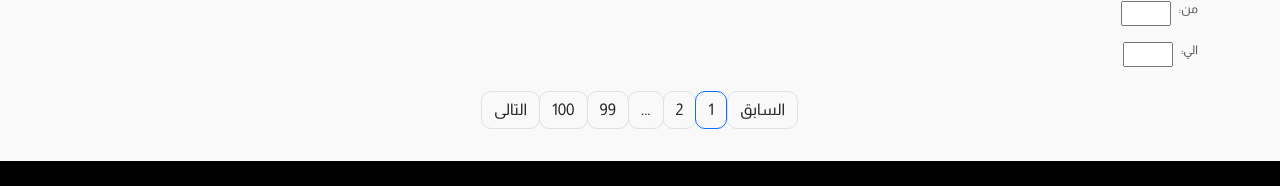
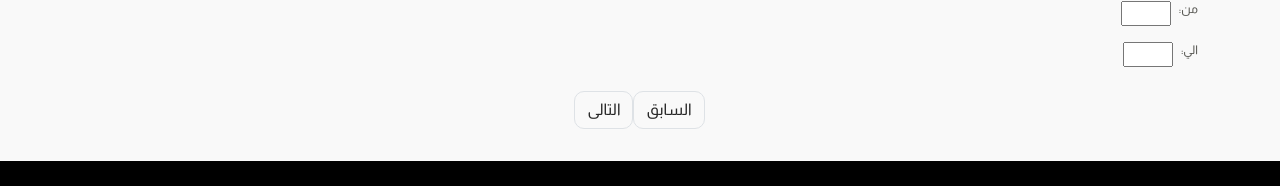
Before and after one commit to 7azemmm/E-commerce-Website, a React (Create React App) app: page /products in a window 1280 px wide. Shown: the part 753-939 px from the top of the page. Built offline with nearby package versions, Linux system fonts and the light colour scheme.

Commit message:
pagination

```diff
--- a/src/Components/Uitily/Pagination.js
+++ b/src/Components/Uitily/Pagination.js
@@ -1,9 +1,12 @@
 import React from 'react'
 import ReactPaginate from "react-paginate";
 
-const Pagination = () => {
+const Pagination = ({ pageCount, onPress }) => {
 
-    const handlePageClick = () => { };
+    const handlePageClick = (data) => {
+
+        onPress(data.selected + 1)
+    };
     return (
         <ReactPaginate
             breakLabel="..."
@@ -11,7 +14,7 @@ const Pagination = () => {
             onPageChange={handlePageClick}
             marginPagesDisplayed={2}
             pageRangeDisplayed={2}
-            pageCount={100}
+            pageCount={pageCount}
             previousLabel="السابق"
             containerClassName={"pagination justify-content-center p-3"}
             pageClassName={"page-item"}
```
